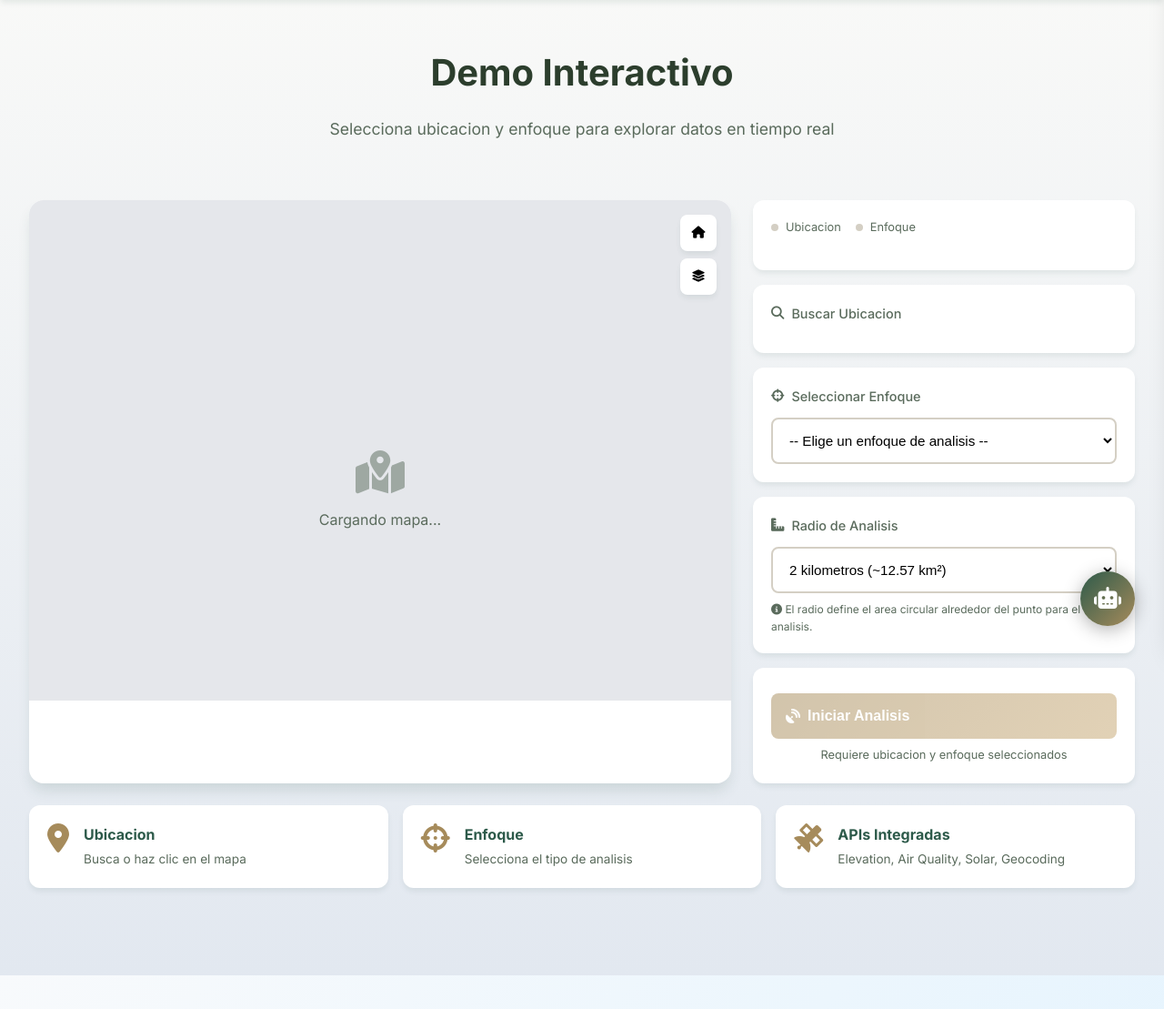
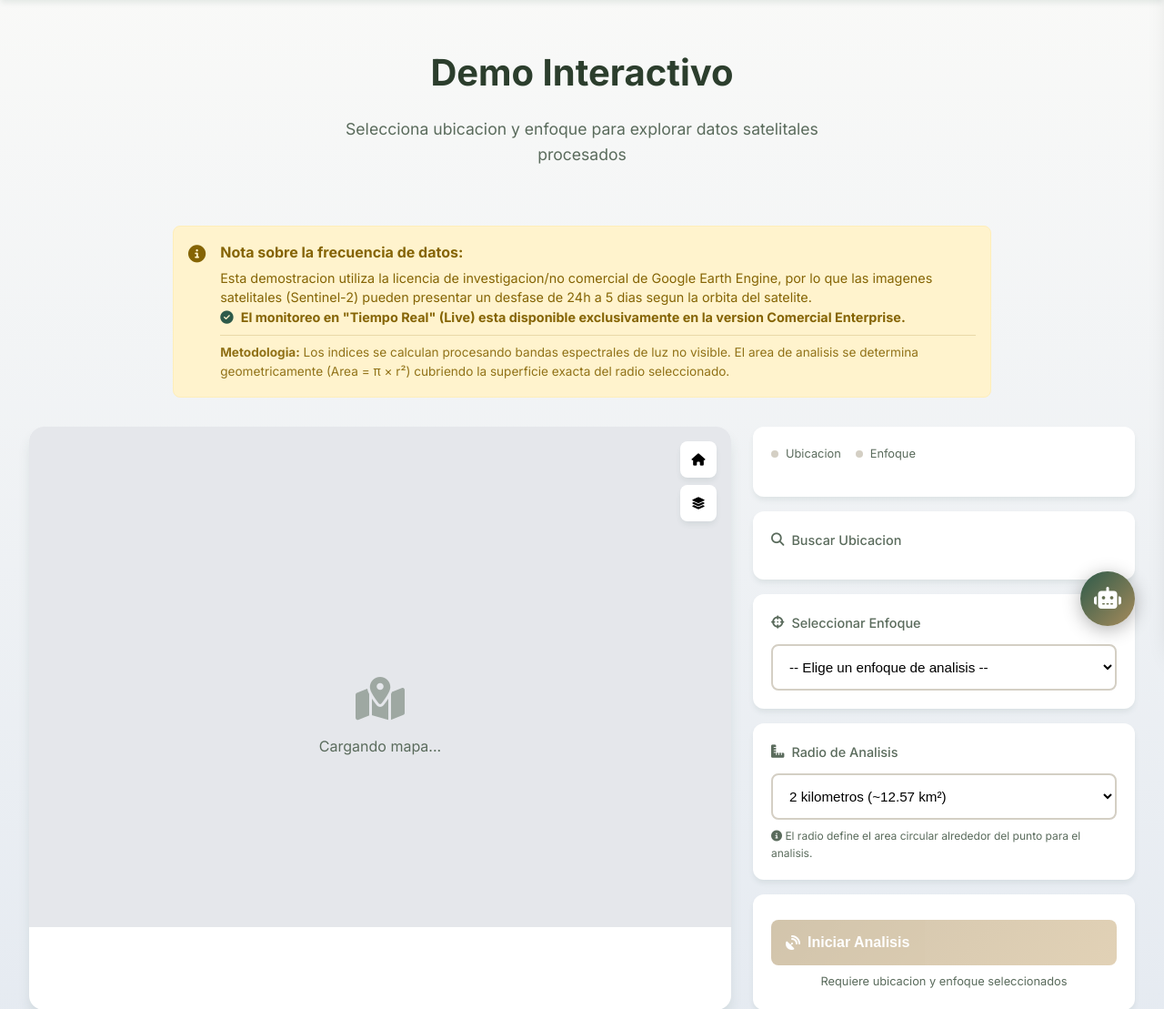
Before and after one commit to theChosen16/Demo_geofeedback, a Flask app: page / in a window 1280 px wide. Shown: the part 80-1189 px from the top of the page at 91% size. Run offline with Flask 3, Linux system fonts and the light colour scheme; some libraries are stand-ins or nearby versions.

Commit message:
Update demo with data freshness warning and methodology info

```diff
--- a/api/app.py
+++ b/api/app.py
@@ -335,10 +335,15 @@ ESTILO DE COMUNICACIÓN:
 - NO uses formato markdown como ### o ** porque no se renderiza bien
 - Usa saltos de línea para separar secciones
 
+INFORMACIÓN METODOLÓGICA (Incluir explicaciones breves):
+- Los índices (NDVI, etc.) se calculan procesando bandas espectrales de imágenes Sentinel-2.
+- Los valores son promedios del área circular analizada (relación Area = π * r²).
+- IMPORTANTE: Aclara que esta demo usa imágenes recientes pero NO en tiempo real. El "Live Monitoring" es exclusivo de la versión comercial.
+
 ESTRUCTURA DE RESPUESTA:
 Organiza tu respuesta en estas secciones claramente separadas:
 1. RESUMEN (2-3 líneas con el hallazgo principal)
-2. QUÉ SIGNIFICAN LOS DATOS (explica cada métrica de forma simple)
+2. QUÉ SIGNIFICAN LOS DATOS (explica métricas y su relación con el área)
 3. IMPLICACIONES PRÁCTICAS (qué significa esto para el usuario)
 4. RECOMENDACIONES (3-5 acciones concretas)
 """
@@ -402,6 +407,11 @@ REGLAS:
 - Usa emojis moderadamente para hacer el contenido más visual
 - NO uses formato markdown como ### o ** porque no se renderiza
 - Si no tienes datos de análisis, indica que el usuario debe primero realizar un análisis
+
+CONTEXTO CLAVE:
+- Esta es una DEMO. Usa imágenes Sentinel-2 recientes, no tiempo real.
+- El monitoreo en TIEMPO REAL es exclusivo de la versión COMERCIAL.
+- Los datos son promedios del área circular seleccionada (km²).
 """
 
         prompt = f"""{system_prompt}
--- a/api/templates/index.html
+++ b/api/templates/index.html
@@ -1424,8 +1424,24 @@
         <div class="section-header intro_text">
           <h2>Demo Interactivo</h2>
           <p>
-            Selecciona ubicacion y enfoque para explorar datos en tiempo real
+            Selecciona ubicacion y enfoque para explorar datos satelitales procesados
           </p>
+        </div>
+
+        <!-- Nota Informativa: Datos Tiempo Real -->
+        <div style="background: #fff3cd; color: #856404; padding: 1rem; border-radius: 8px; margin-bottom: 2rem; border: 1px solid #ffeeba; display: flex; gap: 1rem; align-items: flex-start; max-width: 900px; margin-left: auto; margin-right: auto;">
+            <i class="fas fa-info-circle" style="margin-top: 0.25rem; font-size: 1.2rem;"></i>
+            <div style="text-align: left;">
+                <strong style="display: block; margin-bottom: 0.25rem;">Nota sobre la frecuencia de datos:</strong>
+                <p style="margin: 0; font-size: 0.9rem; line-height: 1.5;">
+                    Esta demostracion utiliza la licencia de investigacion/no comercial de Google Earth Engine, por lo que las imagenes satelitales (Sentinel-2) pueden presentar un desfase de 24h a 5 dias segun la orbita del satelite.
+                    <br/>
+                    <i class="fas fa-check-circle" style="color: #2D5A4A; margin-right: 4px;"></i> <strong>El monitoreo en "Tiempo Real" (Live) esta disponible exclusivamente en la version Comercial Enterprise.</strong>
+                </p>
+                 <p style="margin-top: 0.5rem; font-size: 0.85rem; opacity: 0.9; border-top: 1px solid rgba(133, 100, 4, 0.2); padding-top: 0.5rem;">
+                    <strong>Metodologia:</strong> Los indices se calculan procesando bandas espectrales de luz no visible. El area de analisis se determina geometricamente (Area = &pi; &times; r&sup2;) cubriendo la superficie exacta del radio seleccionado.
+                </p>
+            </div>
         </div>
         <div class="demo-layout">
           <div class="map-container">
@@ -1476,7 +1492,7 @@
               </div>
               <div class="live-data" id="live-data">
                 <h4>
-                  <i class="fas fa-broadcast-tower"></i> Datos en tiempo real
+                  <i class="fas fa-broadcast-tower"></i> Monitor en Vivo (Ejemplo)
                 </h4>
                 <div class="live-data-grid">
                   <div class="live-data-item">
```
